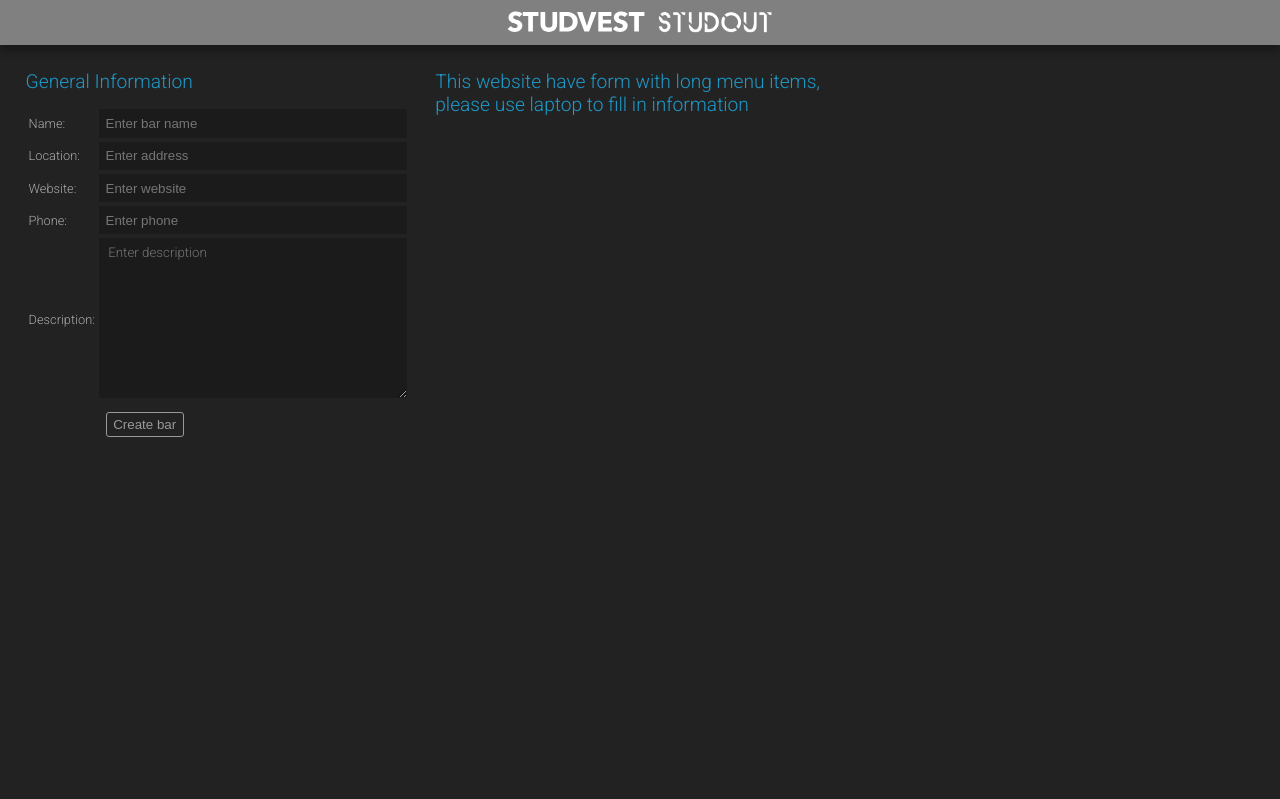
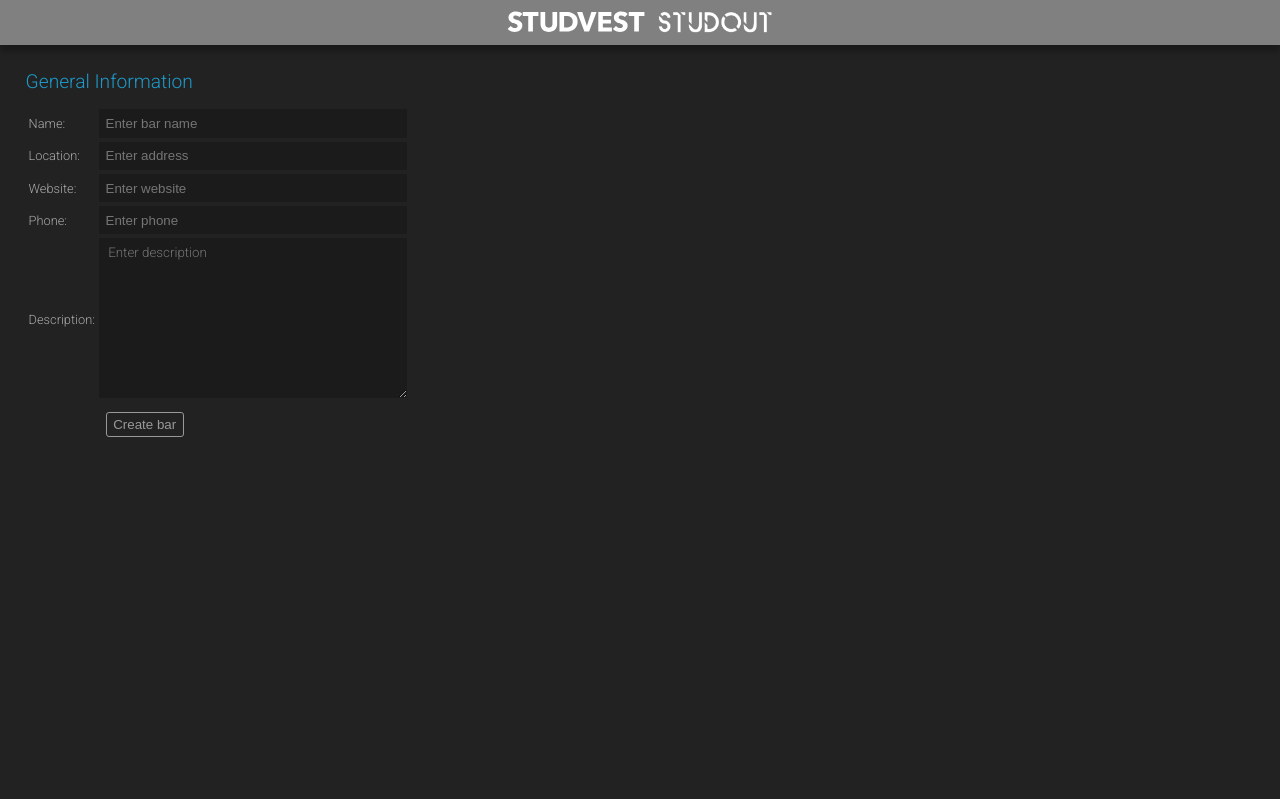
Before and after one commit to AryanGharshi/Studvest-collab, a PHP site: page /inputForm_add.php in a window 1280 px wide; the page is wider, and only the part inside the window is pictured. Shown: the top 799 px of that part. Run offline with PHP 8.4, Linux system fonts and the light colour scheme; data that the repository does not hold is empty.

Commit message:
Fixed look & feel

```diff
--- a/getDrunk/html/inputForm_add.php
+++ b/getDrunk/html/inputForm_add.php
@@ -387,11 +387,6 @@ if (isset($_POST['barID'])) {
     </div>';
 }
 ?>
-
-    <div id="popup_add">
-        <h1>This website have form with long menu items,<br> please use laptop to fill in information</h1>
-        <input type="image" src="../media/icons/exit_white.png" alt="submit" class="btn-close">
-    </div>
 </div>
 
 <div id="popup_add">
```
